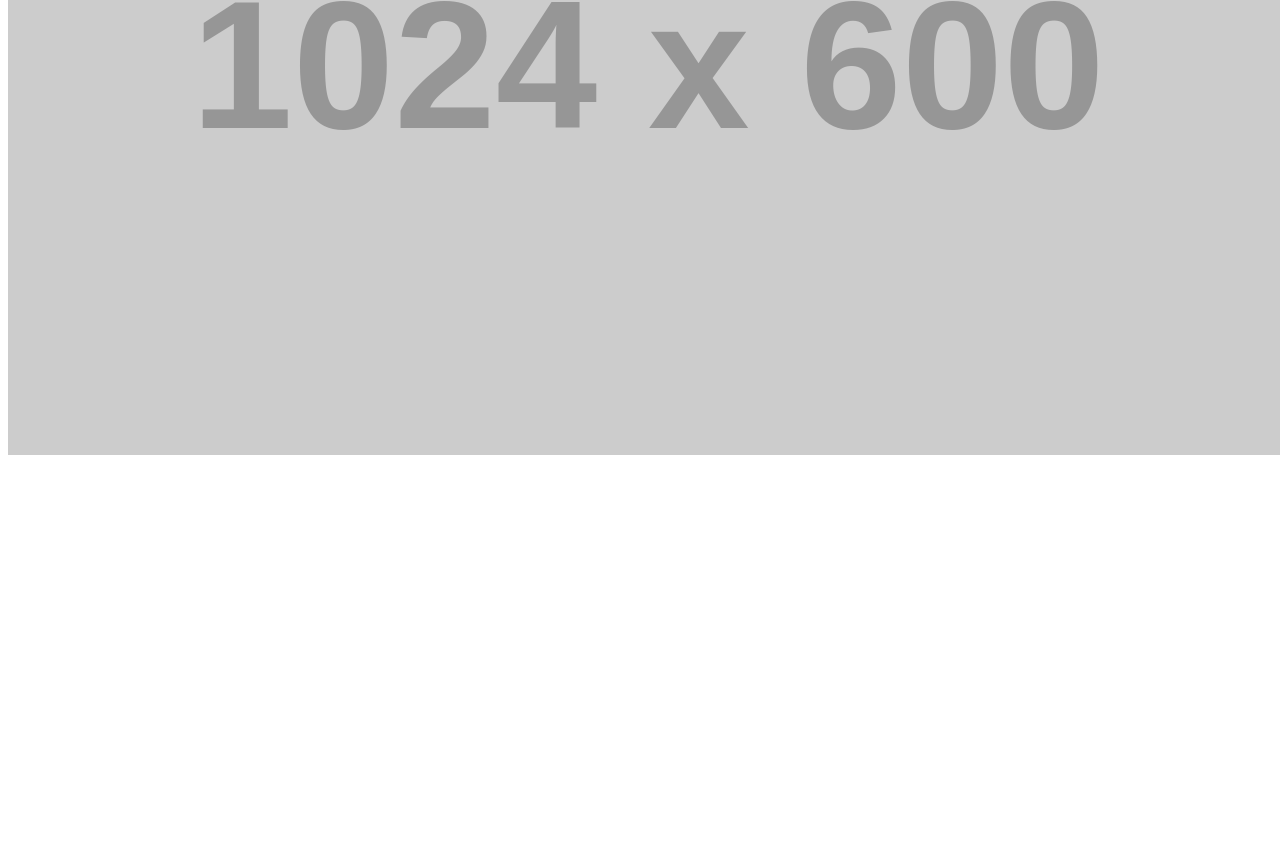
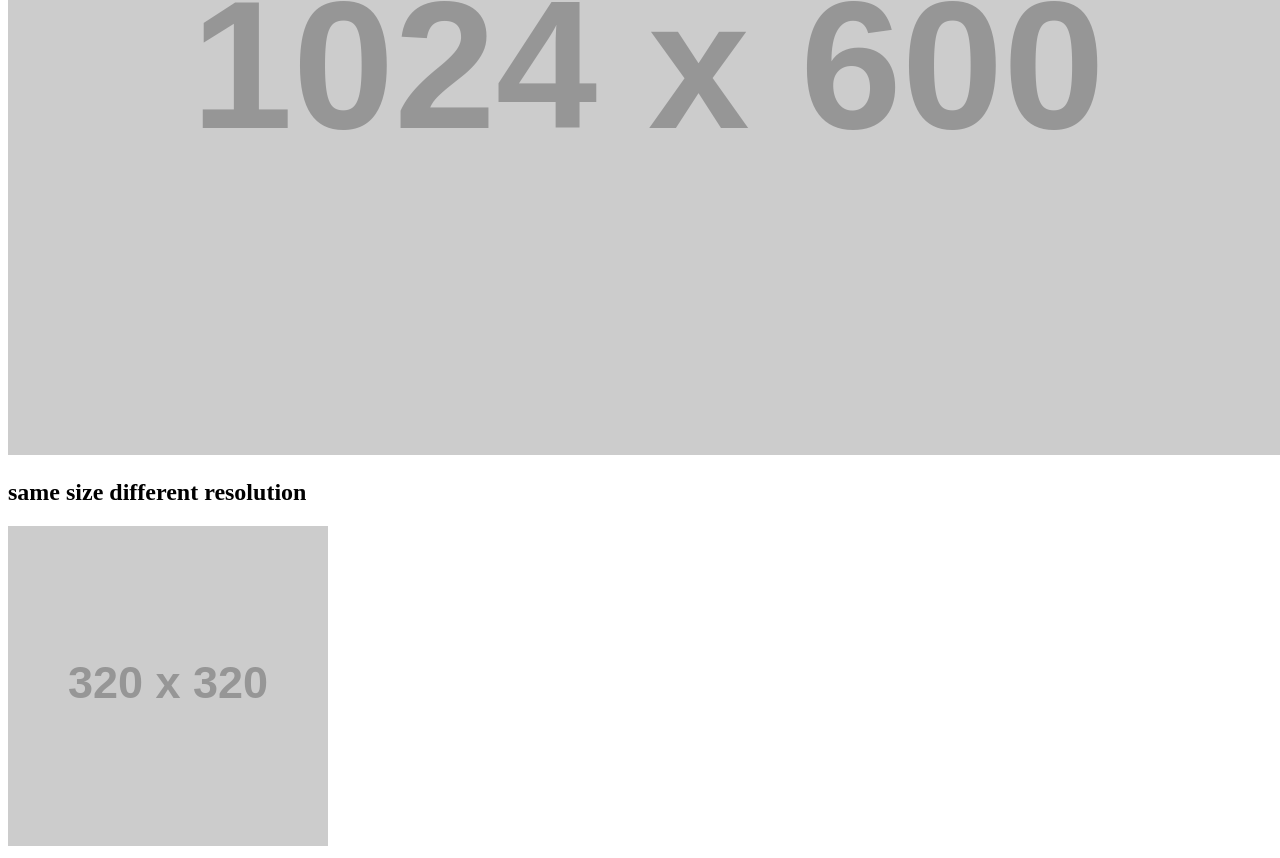
Before and after one commit to 041082460/mtm6201-week4, a plain HTML site: page index.html in a window 1280 px wide. Shown: the part 422-1280 px from the top of the page. Before the commit the page ends 889 px from the top, so only its background shows below. Drawn offline with Linux system fonts and the light colour scheme; placeholder pictures from the web are drawn by us.

Commit message:
code we might not use but just in case

```diff
--- a/index.html
+++ b/index.html
@@ -14,6 +14,10 @@
             <h2>same image different size</h2>
             <img srcset="https://via.placeholder.com/320x320 320w, https://via.placeholder.com/640x400 640w, https://via.placeholder.com/1024x600 1024w" sizes="(max-width:320px) 320px, (max-width:640px) 640px, (max-width:1024px) 1024px" src="https://via.placeholder.com/640x400" alt="placeholder image">
         </section>
+        <section>
+            <h2>same size different resolution</h2>
+            <img srcset="https://via.placeholder.com/320, https://via.placeholder.com/640 2x, https://via.placeholder.com/960 3x" src="https://via.placeholder.com/640x400" alt="placeholder image">
+        </section>
     </div>
 </body>
 </html>
```
